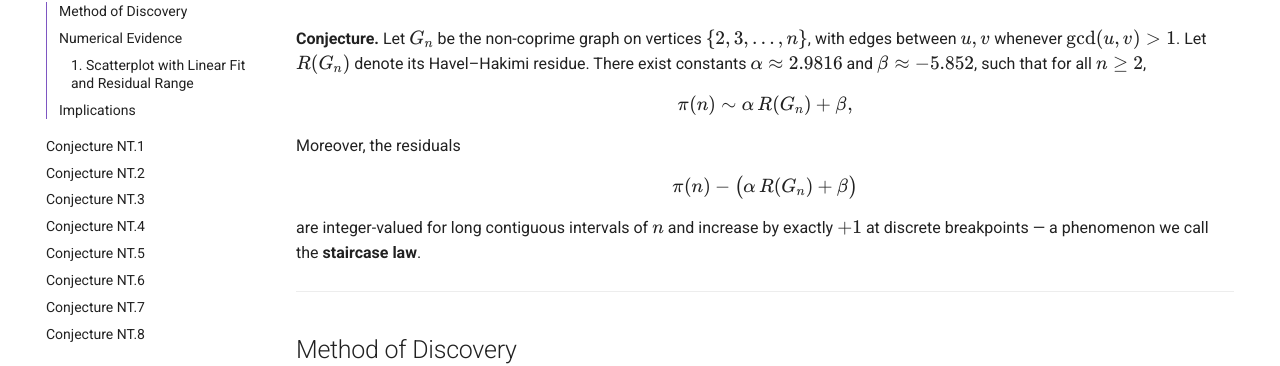
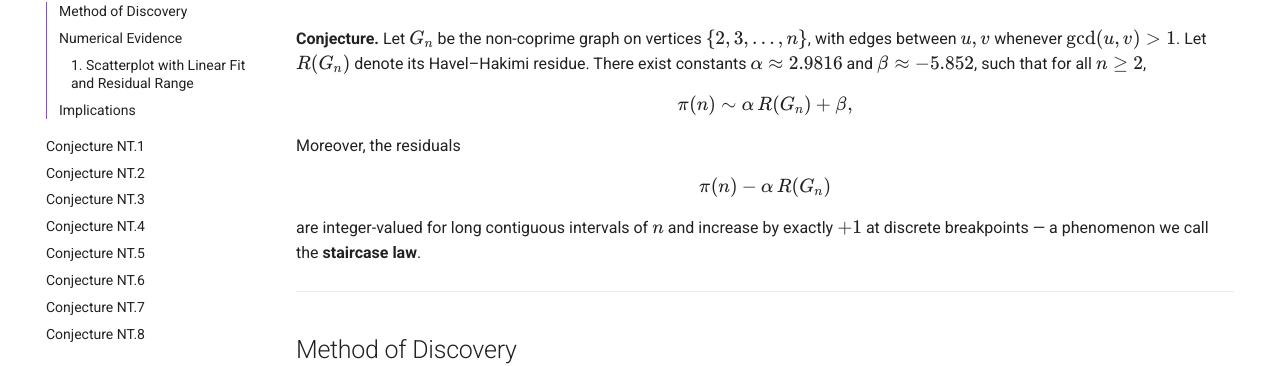
Before and after one commit to RandyRDavila/WoW3, an MkDocs documentation site: the page built from docs/number-theory/nt0.md, in a window 1280 px wide and 900 px high. Shown: the part 202-568 px from the top of the window. Built offline with MkDocs 1.6.1 and Material for MkDocs 9.7.7, drawn with Linux system fonts in a browser that asks for light colours.

Commit message:
Updated number theory pages - MathFest2025 New Conjecture

```diff
--- a/docs/number-theory/nt0.md
+++ b/docs/number-theory/nt0.md
@@ -9,7 +9,7 @@ $$
 $$
 Moreover, the residuals
 $$
-\pi(n) - \big(\alpha\,R(G_n) + \beta\big)
+\pi(n) - \alpha\,R(G_n)
 $$
 
 are integer-valued for long contiguous intervals of \(n\) and increase by exactly \(+1\) at discrete breakpoints — a phenomenon we call the **staircase law**.
```
Also changed, not shown: site/number-theory/nt0/index.html, site/search/search_index.json.
